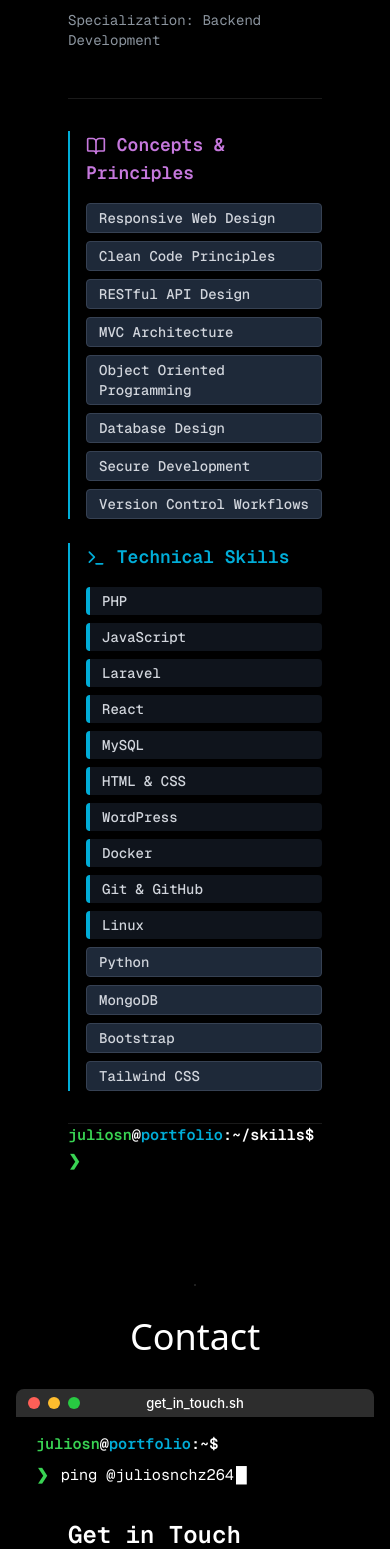
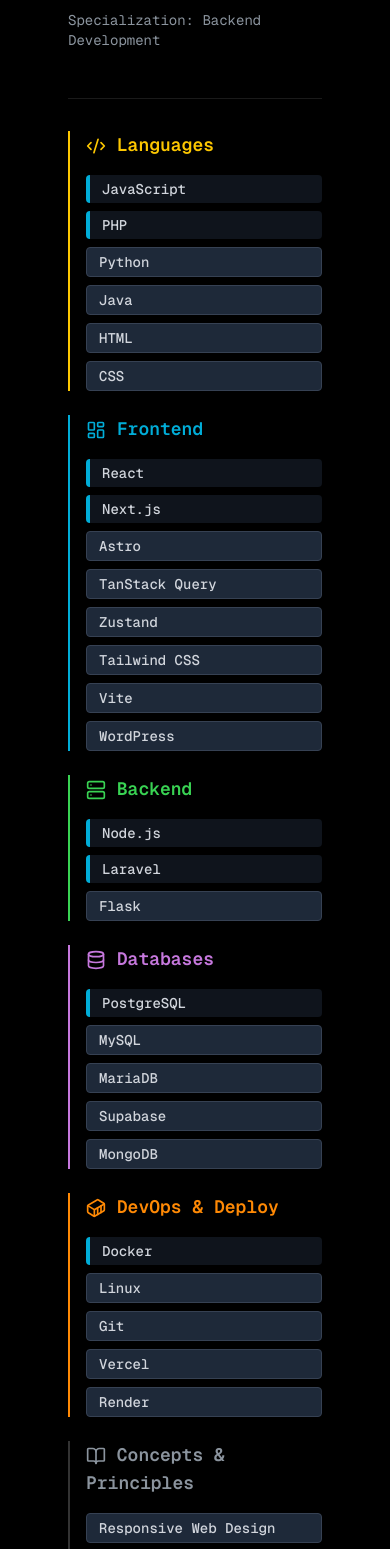
Before and after one commit to juliosnchz264/portfolio, a Next.js app: page /en in a window 390 px wide. Shown: the part 4201-5750 px from the top of the page. Built offline with nearby package versions, Linux system fonts and the light colour scheme; no server answers.

Commit message:
feat: enhance skills structure and add new technologies

```diff
--- a/src/components/sections/Skills.tsx
+++ b/src/components/sections/Skills.tsx
@@ -7,7 +7,7 @@
 import { ANIMATION_DELAYS } from '@/constants/animations';
 import { useAOSVisibility } from '@/hooks/useAOSVisibility';
 import { cn } from '@/lib/utils';
-import { BookOpen, Terminal } from 'lucide-react';
+import { BookOpen, Code2, Container, Database, LayoutDashboard, Server } from 'lucide-react';
 import { useCallback, useMemo, useState } from 'react';
 
 import { useTranslations } from 'next-intl';
@@ -18,14 +18,19 @@
 }
 
 interface SkillsCategories {
+  languages: SkillCategory;
+  frontend: SkillCategory;
+  backend: SkillCategory;
+  databases: SkillCategory;
+  devops: SkillCategory;
   conceptual: SkillCategory;
-  technical: SkillCategory;
 }
 
 export default function Skills() {
   const t = useTranslations('sections.skills');
   const [showContent, setShowContent] = useState(false);
-  const { ref, shouldRender } = useAOSVisibility({ threshold: 0.2 });
+  const { ref, shouldRender, eagerReveal } = useAOSVisibility({ threshold: 0.2 });
+  const contentVisible = showContent || eagerReveal;
 
   const handleTypingComplete = useCallback(() => {
     setTimeout(() => setShowContent(true), ANIMATION_DELAYS.MEDIUM);
@@ -72,18 +77,38 @@
     const iconProps = { size: 20, className: 'inline-block' };
 
     const icons: Record<string, React.ReactNode> = {
+      languages: <Code2 {...iconProps} />,
+      frontend: <LayoutDashboard {...iconProps} />,
+      backend: <Server {...iconProps} />,
+      databases: <Database {...iconProps} />,
+      devops: <Container {...iconProps} />,
       conceptual: <BookOpen {...iconProps} />,
-      technical: <Terminal {...iconProps} />,
     };
     return icons[categoryKey] || null;
   };
 
   const getCategoryColor = (categoryKey: string): string => {
     const colors: Record<string, string> = {
-      conceptual: 'text-keyword-purple',
-      technical: 'text-gopher-blue',
+      languages: 'text-yellow-400',
+      frontend: 'text-gopher-blue',
+      backend: 'text-terminal-green',
+      databases: 'text-keyword-purple',
+      devops: 'text-orange-400',
+      conceptual: 'text-secondary',
     };
     return colors[categoryKey] || 'text-secondary';
+  };
+
+  const getCategoryBorderColor = (categoryKey: string): string => {
+    const colors: Record<string, string> = {
+      languages: 'border-yellow-400',
+      frontend: 'border-gopher-blue',
+      backend: 'border-terminal-green',
+      databases: 'border-keyword-purple',
+      devops: 'border-orange-400',
+      conceptual: 'border-white/20',
+    };
+    return colors[categoryKey] || 'border-gopher-blue';
   };
 
   return (
@@ -100,7 +125,7 @@
               onTypingComplete={handleTypingComplete}
               className="mx-auto max-w-4xl"
             >
-              {showContent && (
+              {contentVisible && (
                 <div
                   className="space-y-8 p-8"
                   data-aos="fade-up"
@@ -128,7 +153,7 @@
                     {Object.entries(sortedCategories).map(([categoryKey, category], index) => (
                       <div
                         key={categoryKey}
-                        className="border-gopher-blue border-l-2 pl-4 md:pl-6"
+                        className={cn('border-l-2 pl-4 md:pl-6', getCategoryBorderColor(categoryKey))}
                         data-aos="fade-right"
                         data-aos-duration="500"
                         data-aos-delay={index * ANIMATION_DELAYS.STAGGER_DELAY}
--- a/src/i18n/messages/en.json
+++ b/src/i18n/messages/en.json
@@ -100,6 +100,58 @@
       "terminal_command": "juliosn@portfolio:~$ cat ./skills_inventory.json | jq .",
       "title": "Skills",
       "categories": {
+        "languages": {
+          "name": "Languages",
+          "skills": [
+            "JavaScript",
+            "PHP",
+            "Python",
+            "Java",
+            "HTML",
+            "CSS"
+          ]
+        },
+        "frontend": {
+          "name": "Frontend",
+          "skills": [
+            "React",
+            "Next.js",
+            "Astro",
+            "TanStack Query",
+            "Zustand",
+            "Tailwind CSS",
+            "Vite",
+            "WordPress"
+          ]
+        },
+        "backend": {
+          "name": "Backend",
+          "skills": [
+            "Node.js",
+            "Laravel",
+            "Flask"
+          ]
+        },
+        "databases": {
+          "name": "Databases",
+          "skills": [
+            "PostgreSQL",
+            "MySQL",
+            "MariaDB",
+            "Supabase",
+            "MongoDB"
+          ]
+        },
+        "devops": {
+          "name": "DevOps & Deploy",
+          "skills": [
+            "Docker",
+            "Linux",
+            "Git",
+            "Vercel",
+            "Render"
+          ]
+        },
         "conceptual": {
           "name": "Concepts & Principles",
           "skills": [
@@ -112,39 +164,18 @@
             "Secure Development",
             "Version Control Workflows"
           ]
-        },
-        "technical": {
-          "name": "Technical Skills",
-          "skills": [
-            "PHP",
-            "JavaScript",
-            "Laravel",
-            "React",
-            "Python",
-            "MySQL",
-            "MongoDB",
-            "HTML & CSS",
-            "Bootstrap",
-            "Tailwind CSS",
-            "WordPress",
-            "Docker",
-            "Git & GitHub",
-            "Linux"
-          ]
         }
       },
       "highlighted_languages": ["PHP", "JavaScript"],
       "highlighted_skills": [
         "PHP",
         "JavaScript",
+        "React",
+        "Next.js",
         "Laravel",
-        "React",
-        "MySQL",
-        "HTML & CSS",
-        "Docker",
-        "Git & GitHub",
-        "Linux",
-        "WordPress"
+        "Node.js",
+        "PostgreSQL",
+        "Docker"
       ],
       "expertise_level": "2+ years of academic and professional experience",
       "labels": {
--- a/src/i18n/messages/es.json
+++ b/src/i18n/messages/es.json
@@ -105,6 +105,58 @@
       "terminal_command": "juliosn@portfolio:~$ cat ./skills_inventory.json | jq .",
       "title": "Habilidades",
       "categories": {
+        "languages": {
+          "name": "Lenguajes",
+          "skills": [
+            "JavaScript",
+            "PHP",
+            "Python",
+            "Java",
+            "HTML",
+            "CSS"
+          ]
+        },
+        "frontend": {
+          "name": "Frontend",
+          "skills": [
+            "React",
+            "Next.js",
+            "Astro",
+            "TanStack Query",
+            "Zustand",
+            "Tailwind CSS",
+            "Vite",
+            "WordPress"
+          ]
+        },
+        "backend": {
+          "name": "Backend",
+          "skills": [
+            "Node.js",
+            "Laravel",
+            "Flask"
+          ]
+        },
+        "databases": {
+          "name": "Bases de Datos",
+          "skills": [
+            "PostgreSQL",
+            "MySQL",
+            "MariaDB",
+            "Supabase",
+            "MongoDB"
+          ]
+        },
+        "devops": {
+          "name": "DevOps & Deploy",
+          "skills": [
+            "Docker",
+            "Linux",
+            "Git",
+            "Vercel",
+            "Render"
+          ]
+        },
         "conceptual": {
           "name": "Conceptos & Principios",
           "skills": [
@@ -117,39 +169,18 @@
             "Desarrollo Seguro",
             "Control de Versiones"
           ]
-        },
-        "technical": {
-          "name": "Habilidades Técnicas",
-          "skills": [
-            "PHP",
-            "JavaScript",
-            "Laravel",
-            "React",
-            "Python",
-            "MySQL",
-            "MongoDB",
-            "HTML & CSS",
-            "Bootstrap",
-            "Tailwind CSS",
-            "WordPress",
-            "Docker",
-            "Git & GitHub",
-            "Linux"
-          ]
         }
       },
       "highlighted_languages": ["PHP", "JavaScript"],
       "highlighted_skills": [
         "PHP",
         "JavaScript",
+        "React",
+        "Next.js",
         "Laravel",
-        "React",
-        "MySQL",
-        "HTML & CSS",
-        "Docker",
-        "Git & GitHub",
-        "Linux",
-        "WordPress"
+        "Node.js",
+        "PostgreSQL",
+        "Docker"
       ],
       "expertise_level": "2+ años de experiencia académica y profesional",
       "labels": {
```
